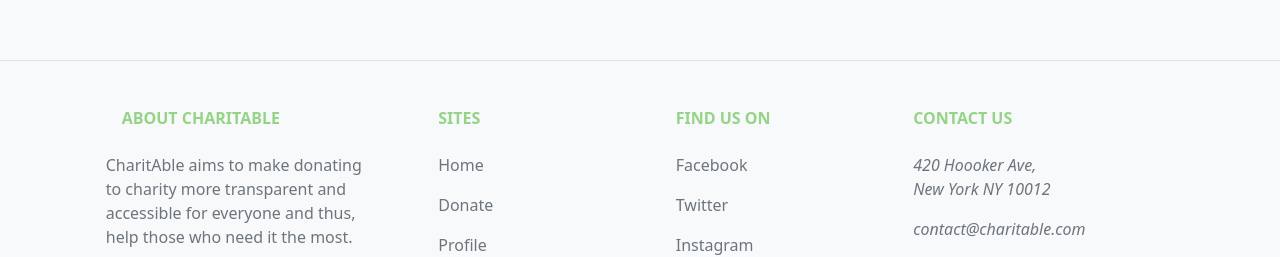
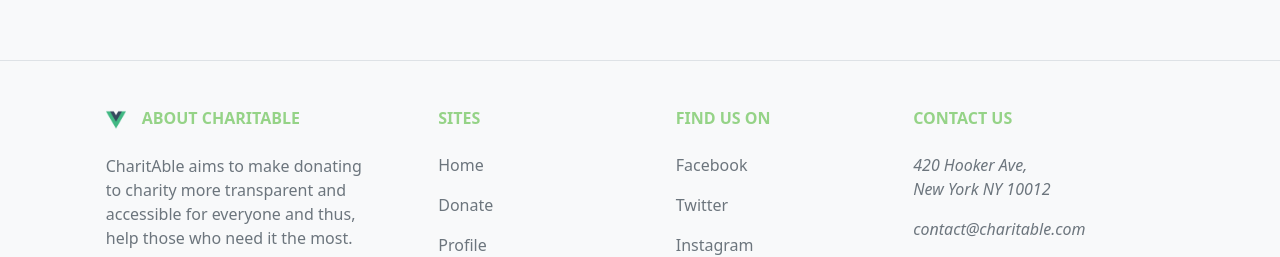
Before and after one commit to SS2021-SoftwareProject/Frontend, a Vue app: page / in a window 1280 px wide. Shown: the part 3087-3344 px from the top of the page. Built offline with nearby package versions, Linux system fonts and the light colour scheme.

Commit message:
- added small logo in footer next to company name - corrected typo in address - "Donate" link in footer links to projects section on main page now

```diff
--- a/src/components/Footer.vue
+++ b/src/components/Footer.vue
@@ -2,9 +2,7 @@
   <!-- Footer -->
   <footer class="text-center text-lg-start bg-light text-muted">
     <!-- Section: Social media -->
-    <section
-        class="d-flex justify-content-center justify-content-lg-between p-4 border-bottom"
-    >
+    <section class="d-flex justify-content-center justify-content-lg-between p-4 border-bottom">
 
       <!-- Right -->
       <div>
@@ -40,6 +38,7 @@
           <div class="col-md-3 col-lg-3 col-xl-3 mx-auto mb-4">
             <!-- Content -->
             <h6 class="text-uppercase fw-bold mb-4">
+              <img id="logo" src="../assets/logo.png" alt="company logo">
               <i class="fas fa-gem me-3"></i>About CharitAble
             </h6>
             <p class="text-justify">
@@ -58,7 +57,7 @@
               <a href="/" class="text-decoration-none text-reset">Home</a>
             </p>
             <p>
-              <a href="/" class="text-decoration-none text-reset">Donate</a>
+              <a href=".#projects" class="text-decoration-none text-reset">Donate</a>
             </p>
             <p>
               <a href="/" class="text-decoration-none text-reset">Profile</a>
@@ -94,7 +93,7 @@
             Contact us
             </h6>
             <p>
-              <i>420  Hoooker Ave, <br>New York NY 10012</i>
+              <i>420  Hooker Ave, <br>New York NY 10012</i>
             </p>
             <p>
               <i>contact@charitable.com</i>
@@ -140,4 +139,8 @@ export default {
 h6 {
   color: #95d387;
 }
+
+img#logo {
+  width: 20px;
+}
 </style>
```
